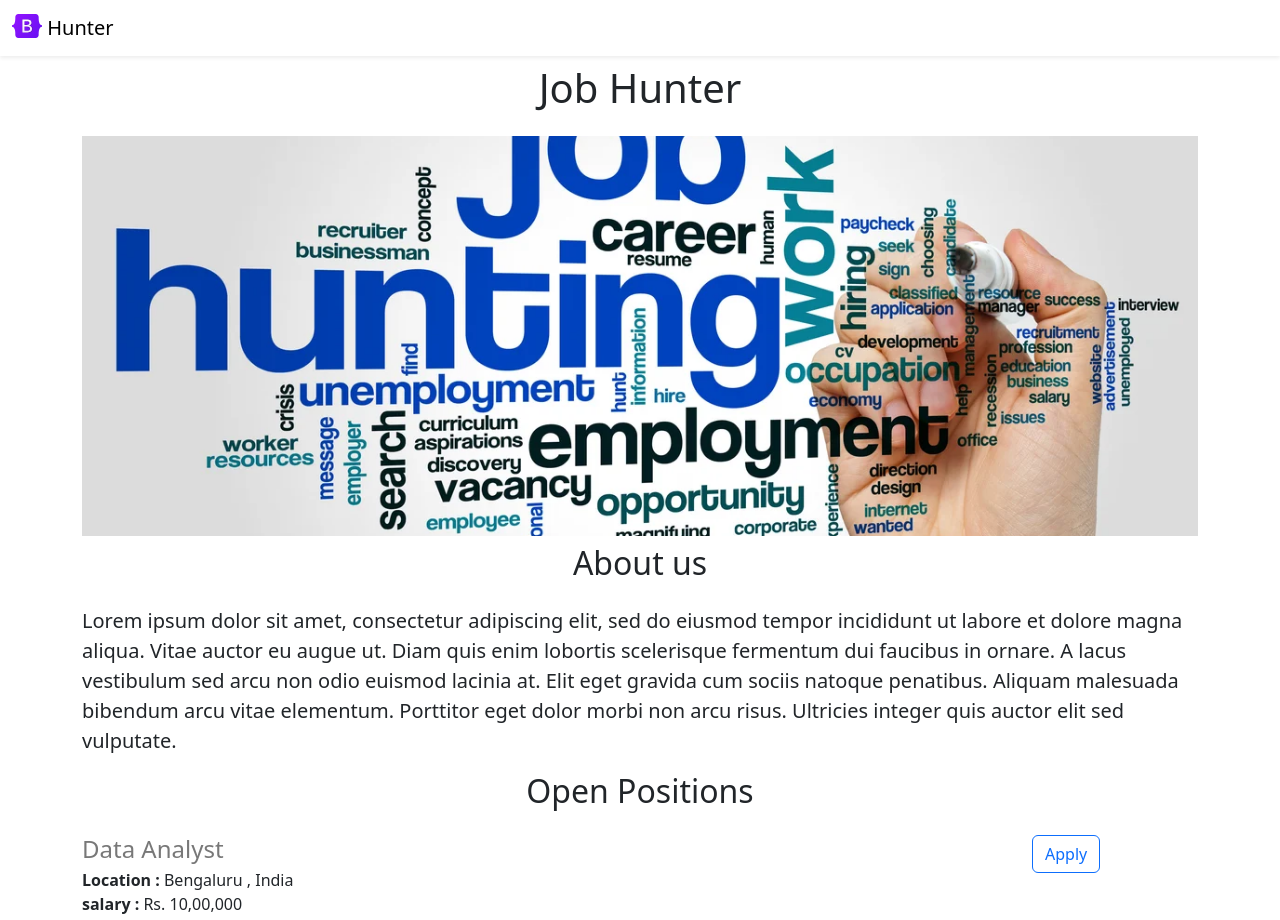
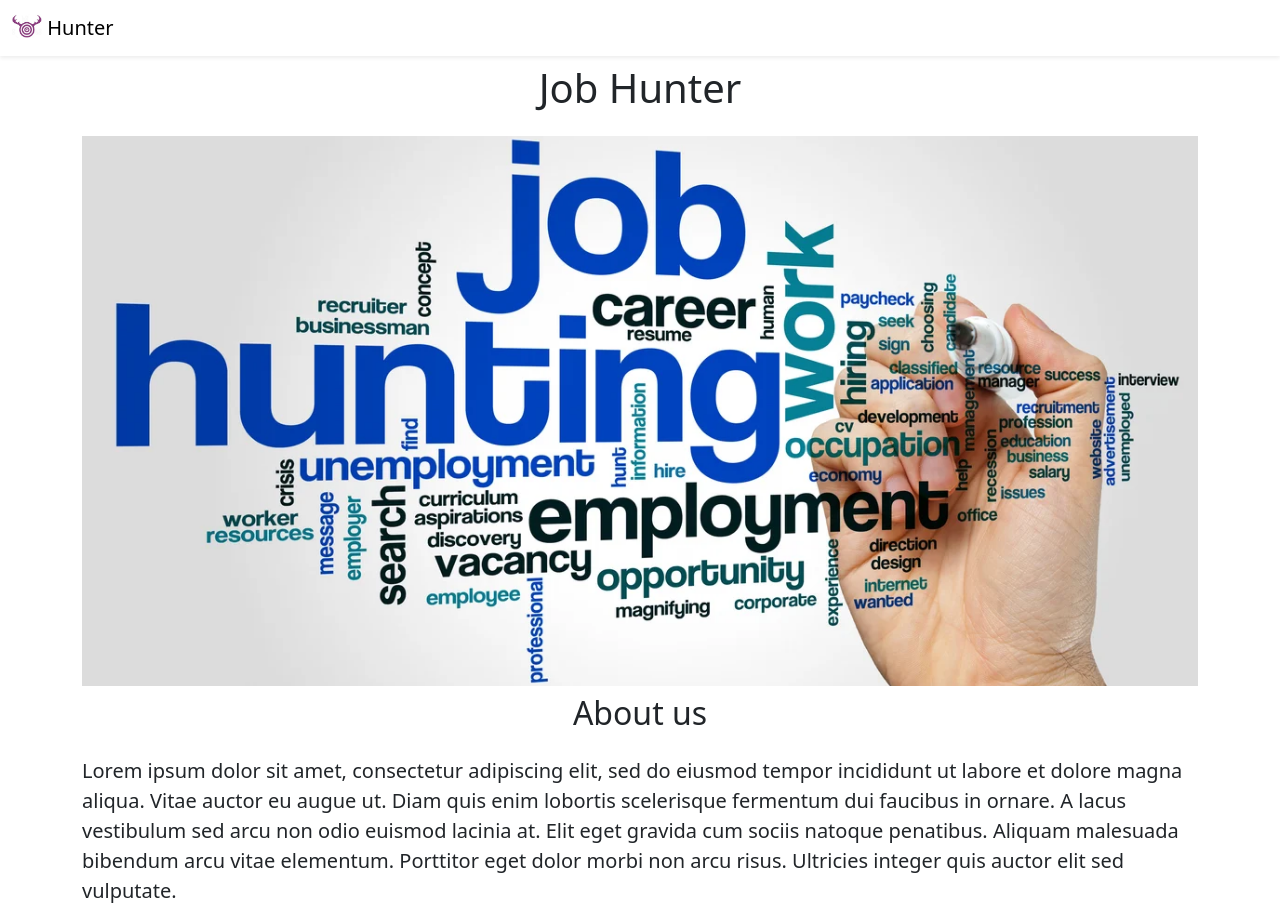
Before and after one commit to Anbu2011/Job-Hunter-Website, a Flask app: page / in a window 1280 px wide. Shown: the top 920 px of the page. Run offline with Flask 3, Linux system fonts and the light colour scheme.

Commit message:
Made changes

```diff
--- a/templates/home.html
+++ b/templates/home.html
@@ -8,7 +8,7 @@
 
     <style>
       #banner {
-        height : 400px;
+        height : 550px;
         object-fit : cover;
         width : 100%;
       }
--- a/templates/navbar.html
+++ b/templates/navbar.html
@@ -1,7 +1,7 @@
 <nav class="navbar shadow-sm fixed-top bg-white">
   <div class="container-fluid">
     <a class="navbar-brand" href="#">
-      <img src="/static/bootstrap-logo.svg" alt="Logo" width="30" height="24" class="d-inline-block align-text-top">
+      <img src="/static/hunter_logo.jpg" alt="Logo" width="30" height="24" class="d-inline-block align-text-top">
       Hunter
     </a>
   </div>
```
Also changed, not shown: static/banner.jpg (deleted), static/bootstrap-logo.svg (deleted), static/hunter_logo.jpg (added).
